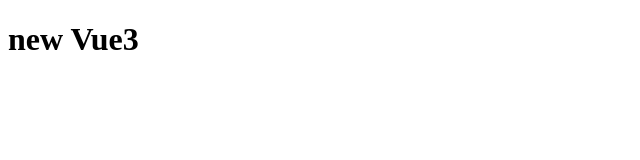
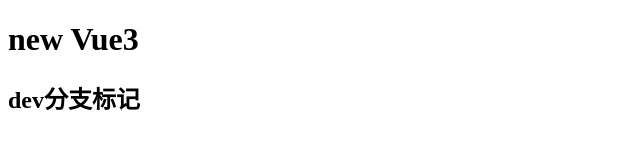
Before and after one commit to YuanChaobo/newVue3, a plain HTML site: page index.html in a window 1280 px wide. Shown: the whole page, without its empty margins (0-640 px from the left). Drawn offline with Linux system fonts and the light colour scheme.

Commit message:
dev branch

```diff
--- a/index.html
+++ b/index.html
@@ -7,6 +7,7 @@
 </head>
 <body>
 	<h1>new Vue3</h1>
+	<h2>dev分支标记</h2>
 	<script type="text/javascript">
 		console.log('132')
 	</script>
```
